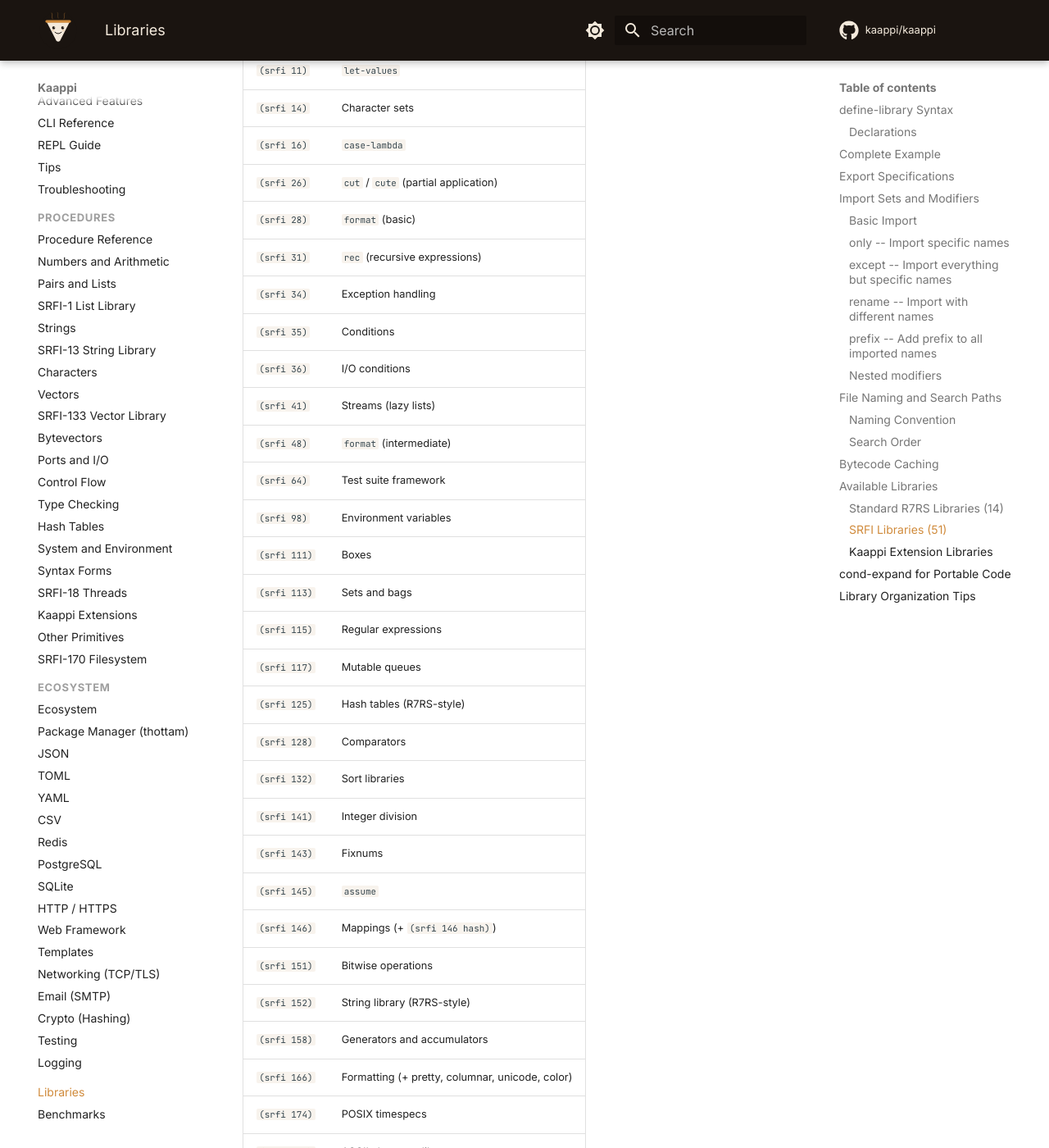
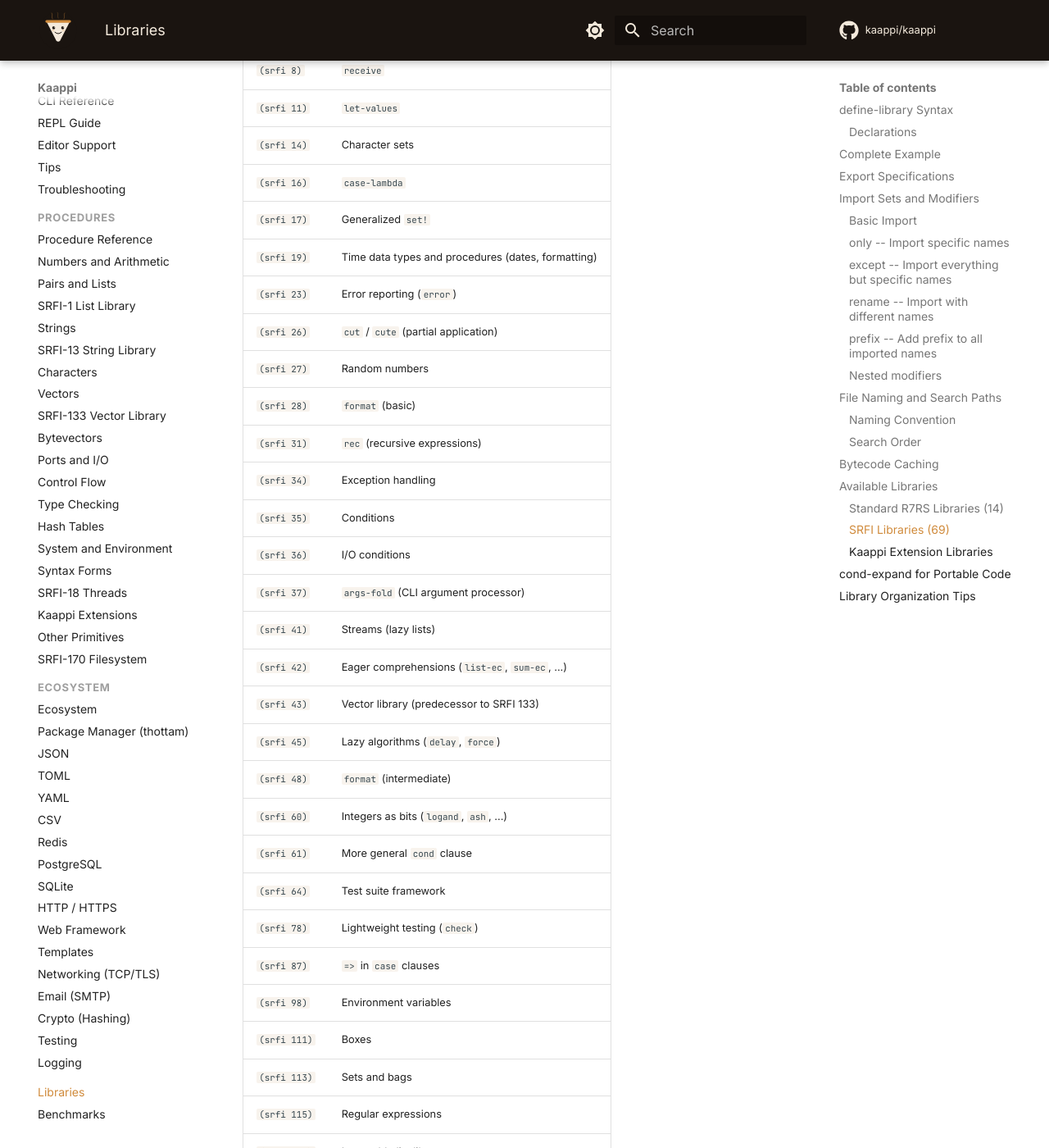
Before and after one commit to kaappi/kaappi.github.io, an MkDocs documentation site: the page built from docs/libraries.md, in a window 1280 px wide and 1400 px high, scrolled down 6086 px. Shown: the whole window at 82% size. Built offline with MkDocs 1.6.1 and Material for MkDocs 9.7.7, drawn with Linux system fonts in a browser that asks for light colours; comment, search, counter and statistics services are not loaded; some of the changed text lies outside the part shown.

Commit message:
Add editor support docs, update SRFIs from 51 to 69
New Editor Support page with VS Code extension setup, kaappi-lsp
configuration for Neovim/Emacs/Helix. Updated libraries page with
all 69 SRFIs (18 new). Updated landing page SRFI count.

Co-Authored-By: Claude Opus 4.6 (1M context) <noreply@anthropic.com>

```diff
--- a/docs/libraries.md
+++ b/docs/libraries.md
@@ -224,9 +224,9 @@ needed if you want to pre-warm the cache.
 | `(scheme time)` | 3 | `current-second`, jiffies |
 | `(scheme write)` | 7 | `write`, `display`, `write-shared` |
 
-### SRFI Libraries (51)
+### SRFI Libraries (69)
 
-9 built-in SRFIs (implemented in Zig):
+8 built-in SRFIs (implemented in Zig):
 
 | Library | Description |
 |---------|-------------|
@@ -234,38 +234,55 @@ needed if you want to pre-warm the cache.
 | `(srfi 9)` | Records (alias for R7RS `define-record-type`) |
 | `(srfi 13)` | [String library](procedures/srfi-13.md) (contains, split, join, trim, ...) |
 | `(srfi 18)` | [Threads](procedures/threads.md), mutexes, condition variables |
-| `(srfi 27)` | Random numbers (random-integer, random-real) |
 | `(srfi 39)` | Parameter objects (alias for `make-parameter`) |
 | `(srfi 69)` | [Hash tables](procedures/hash-tables.md) |
 | `(srfi 133)` | [Vector library](procedures/srfi-133.md) |
 | `(srfi 170)` | POSIX filesystem API (file-info, directory ops, ...) |
 
-42 portable SRFIs (loaded on demand from `.sld` files in `lib/srfi/`):
+61 portable SRFIs (loaded on demand from `.sld` files in `lib/srfi/`):
 
 | Library | Description |
 |---------|-------------|
+| `(srfi 0)` | `cond-expand` (feature-based conditional) |
 | `(srfi 2)` | `and-let*` |
+| `(srfi 6)` | Basic string ports |
 | `(srfi 8)` | `receive` |
 | `(srfi 11)` | `let-values` |
 | `(srfi 14)` | Character sets |
 | `(srfi 16)` | `case-lambda` |
+| `(srfi 17)` | Generalized `set!` |
+| `(srfi 19)` | Time data types and procedures (dates, formatting) |
+| `(srfi 23)` | Error reporting (`error`) |
 | `(srfi 26)` | `cut` / `cute` (partial application) |
+| `(srfi 27)` | Random numbers |
 | `(srfi 28)` | `format` (basic) |
 | `(srfi 31)` | `rec` (recursive expressions) |
 | `(srfi 34)` | Exception handling |
 | `(srfi 35)` | Conditions |
 | `(srfi 36)` | I/O conditions |
+| `(srfi 37)` | `args-fold` (CLI argument processor) |
 | `(srfi 41)` | Streams (lazy lists) |
+| `(srfi 42)` | Eager comprehensions (`list-ec`, `sum-ec`, ...) |
+| `(srfi 43)` | Vector library (predecessor to SRFI 133) |
+| `(srfi 45)` | Lazy algorithms (`delay`, `force`) |
 | `(srfi 48)` | `format` (intermediate) |
+| `(srfi 60)` | Integers as bits (`logand`, `ash`, ...) |
+| `(srfi 61)` | More general `cond` clause |
 | `(srfi 64)` | Test suite framework |
+| `(srfi 78)` | Lightweight testing (`check`) |
+| `(srfi 87)` | `=>` in `case` clauses |
 | `(srfi 98)` | Environment variables |
 | `(srfi 111)` | Boxes |
 | `(srfi 113)` | Sets and bags |
 | `(srfi 115)` | Regular expressions |
+| `(srfi 116)` | Immutable list library |
 | `(srfi 117)` | Mutable queues |
 | `(srfi 125)` | Hash tables (R7RS-style) |
+| `(srfi 127)` | Lazy sequences |
 | `(srfi 128)` | Comparators |
+| `(srfi 130)` | Cursor-based string library |
 | `(srfi 132)` | Sort libraries |
+| `(srfi 134)` | Immutable deques |
 | `(srfi 141)` | Integer division |
 | `(srfi 143)` | Fixnums |
 | `(srfi 145)` | `assume` |
@@ -279,6 +296,7 @@ needed if you want to pre-warm the cache.
 | `(srfi 189)` | Maybe and Either |
 | `(srfi 195)` | Multiple values as objects |
 | `(srfi 196)` | Range objects |
+| `(srfi 197)` | Pipeline operators (`chain`) |
 | `(srfi 210)` | Procedures and syntax for multiple values |
 | `(srfi 219)` | `define` with curried arguments |
 | `(srfi 222)` | Compound objects |
--- a/mkdocs.yml
+++ b/mkdocs.yml
@@ -50,6 +50,7 @@ nav:
     - Advanced Features: guide/advanced.md
     - CLI Reference: guide/cli.md
     - REPL Guide: guide/repl.md
+    - Editor Support: guide/editors.md
     - Tips: guide/tips.md
     - Troubleshooting: guide/troubleshooting.md
   - Procedures:
--- a/overrides/home.html
+++ b/overrides/home.html
@@ -417,7 +417,7 @@
 
       <div class="kp-facts kp-reveal kp-d5">
         <span><b>600+</b> procedures</span>
-        <span><b>51</b> SRFIs</span>
+        <span><b>69</b> SRFIs</span>
         <span>first-class <b>call/cc</b></span>
         <span>C <b>FFI</b></span>
         <span>OS <b>threads</b></span>
@@ -451,7 +451,7 @@
       </div>
       <div class="kp-card">
         <div class="kp-card-tag">batteries</div>
-        <h3>51 SRFIs</h3>
+        <h3>69 SRFIs</h3>
         <p>Lists, strings, hash tables, vectors, threads, formatting, char-sets — 8 built in, 43 portable.</p>
       </div>
       <div class="kp-card">
@@ -557,7 +557,7 @@
       <a href="libraries/" class="kp-doc">
         <div class="kp-doc-idx">libraries/</div>
         <h3>Library Reference</h3>
-        <p>The 51 SRFIs, the standard libraries, and how to write your own.</p>
+        <p>The 69 SRFIs, the standard libraries, and how to write your own.</p>
         <span class="kp-doc-go">Browse &rarr;</span>
       </a>
       <a href="ecosystem/" class="kp-doc">
```
Also changed, not shown: docs/guide/editors.md (added, +93 -0 lines).
